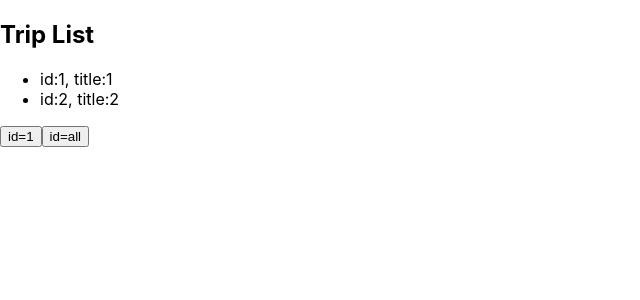
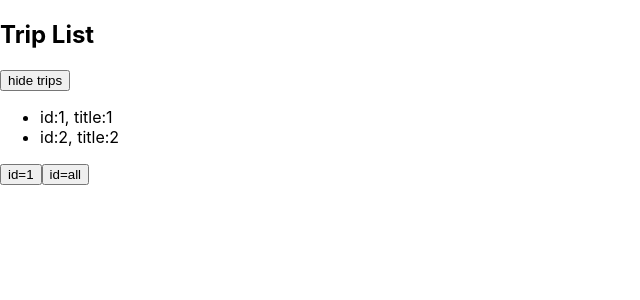
Before and after one commit to TohidEq/learning-react-maximilian-cours, a React (Create React App) app in the folder 05-netninja-data-fetch/tripago/: page / in a window 1280 px wide. Shown: the top 300 px of the page, without its empty margins (0-640 px from the left). Built offline with nearby package versions, Linux system fonts and the light colour scheme; data requests are answered from the project's data file; the HTML template or start-up script is replaced by a standard one.

Commit message:
08-010-cleanup-aborting-fetch  NetNinja

```diff
--- a/05-netninja-data-fetch/tripago/src/Components/TripList/TripList.js
+++ b/05-netninja-data-fetch/tripago/src/Components/TripList/TripList.js
@@ -3,6 +3,8 @@ import { useFetch } from "../../Hooks/useFetch";
 const TripList = () => {
   const [url, setUrl] = useState("http://localhost:3001/trips");
   const { data: trips, isPending, error } = useFetch(url);
+
+  const [showTrips, setShowTrips] = useState(true);
 
   console.log(trips, "dsa");
   const clickHandler = () => {
@@ -17,6 +19,15 @@ const TripList = () => {
   return (
     <div>
       <h2>Trip List</h2>
+      <button
+        onClick={() => {
+          setShowTrips(!showTrips);
+        }}
+      >
+        {showTrips ? "hide" : "show"} trips
+      </button>
+      {showTrips && (
+        <div className="">
           {isPending && <div>Loading Trips...</div>}
           {error && <div>Error: {error}</div>}
           <ul>
@@ -31,6 +42,8 @@ const TripList = () => {
           <button onClick={clickHandler}>id=1</button>
           <button onClick={clickHandler2}>id=all</button>
         </div>
+      )}
+    </div>
   );
 };
 
--- a/05-netninja-data-fetch/tripago/src/Hooks/useFetch.js
+++ b/05-netninja-data-fetch/tripago/src/Hooks/useFetch.js
@@ -6,10 +6,11 @@ export const useFetch = (url) => {
   const [error, setError] = useState(null);
 
   useEffect(() => {
+    const controller = new AbortController();
     const fetchData = async () => {
       setIsPending(true);
       try {
-        const response = await fetch(url);
+        const response = await fetch(url, { signal: controller.signal });
         if (!response.ok) {
           throw new Error(response.statusText);
         }
@@ -18,12 +19,20 @@ export const useFetch = (url) => {
         setData(json);
         setIsPending(false);
       } catch (err) {
-        setError(err.message);
-        setIsPending(false);
-        console.log(err.message);
+        if (err.name === "AbortError") {
+          console.log("The fetch was aborted! useFetch.js");
+        } else {
+          setError(err.message);
+          setIsPending(false);
+          console.log(err.message);
+        }
       }
     };
     fetchData();
+
+    return () => {
+      controller.abort();
+    };
   }, [url]);
 
   return { data, isPending, error };
```
Lines whose indentation alone changed are shown as unchanged.
